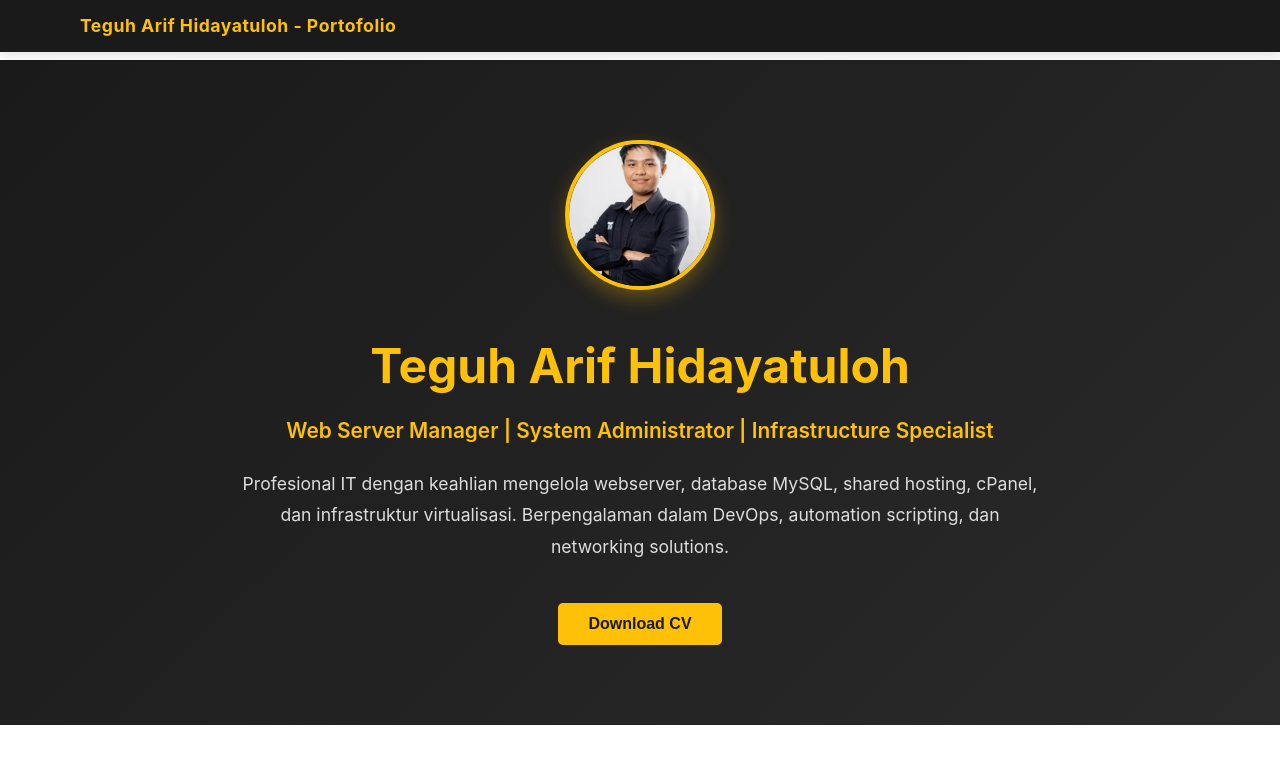
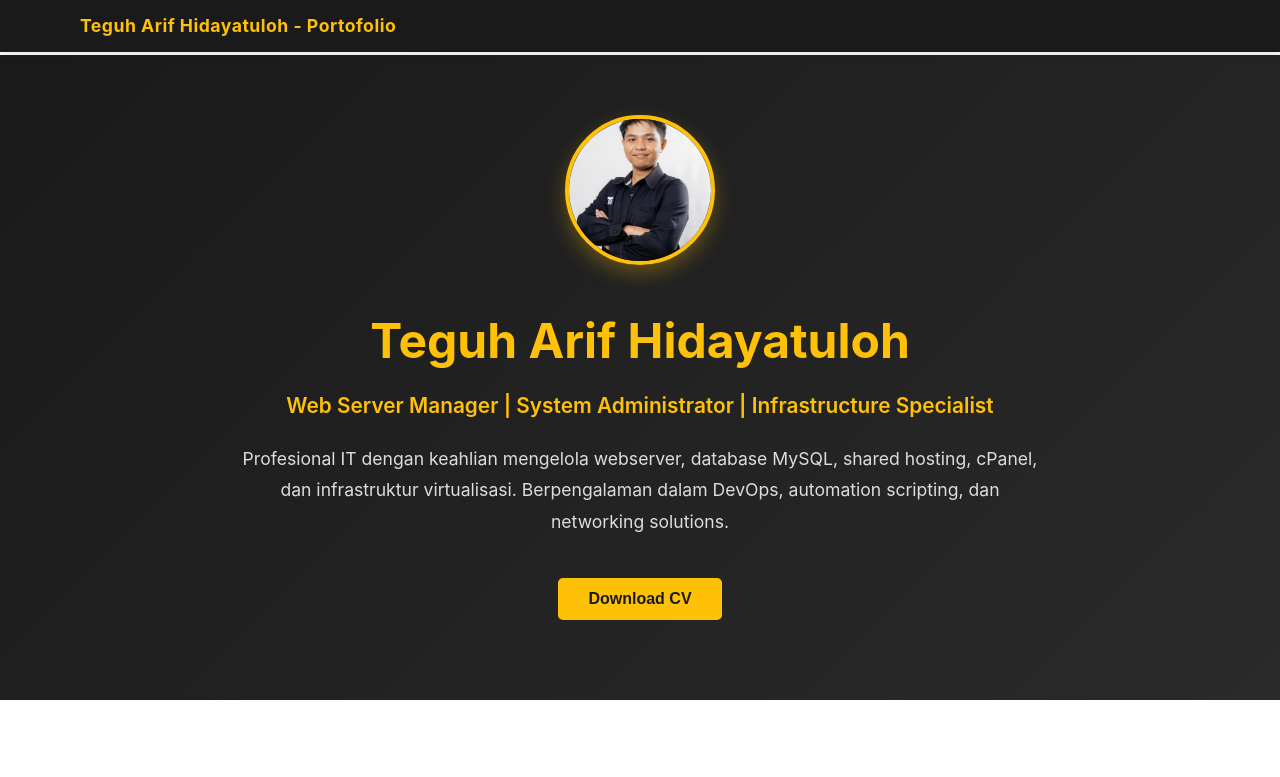
Before and after one commit to phos212/portoTeguh, a plain HTML site: page index.html in a window 1280 px wide. Shown: the top 777 px of the page. Drawn offline with Linux system fonts and the light colour scheme.

Commit message:
Fix: Navbar merged with hero section without gap

```diff
--- a/assets/css/style.css
+++ b/assets/css/style.css
@@ -22,7 +22,6 @@ body {
     color: var(--text-color);
     line-height: 1.6;
     background-color: #fafafa;
-    padding-top: 60px;
 }
 
 .container {
@@ -61,8 +60,9 @@ body {
 .hero {
     background: linear-gradient(135deg, var(--dark-color) 0%, #2a2a2a 100%);
     color: var(--light-color);
-    padding: 80px 20px;
+    padding: 60px 20px 80px 20px;
     text-align: center;
+    margin-top: 55px;
 }
 
 .hero-content {
```
